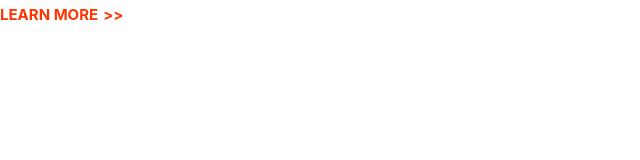
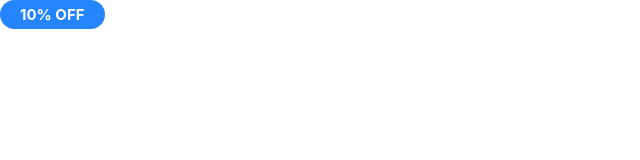
Before and after one commit to dhaligowski/fleet, a plain HTML site: page index.html in a window 1280 px wide. Shown: the whole page, without its empty margins (0-640 px from the left). Drawn offline with Linux system fonts and the light colour scheme.

Commit message:
Build the badges component.

```diff
--- a/css/styles.css
+++ b/css/styles.css
@@ -80,3 +80,30 @@ a {
     font-size: 1.5rem;
   }
 }
+/* Badges */
+.badge {
+  border-radius: 20px;
+  padding: 0.5rem 2rem;
+  font-weight: bold;
+  white-space: nowrap;
+  font-size: 2rem;
+}
+.badge--primary {
+  background: var(--color-primary);
+  color: white;
+}
+.badge--secondary {
+  background: var(--color-secondary);
+  color: white;
+}
+.badge--small {
+  font-size: 1.5rem;
+}
+@media screen and (min-width: 1024px) {
+  .badge {
+    font-size: 1.5rem;
+  }
+  .badge--small {
+    font-size: 1.2rem;
+  }
+}
--- a/index.html
+++ b/index.html
@@ -9,6 +9,6 @@
     <link rel="stylesheet" href="css/styles.css" />
   </head>
   <body>
-    <a href="#" class="link-arrow">Learn More</a>
+    <span class="badge badge--primary">10% OFF</span>
   </body>
 </html>
```
Also changed, not shown: components/badges.html (added, +3 -0 lines).
